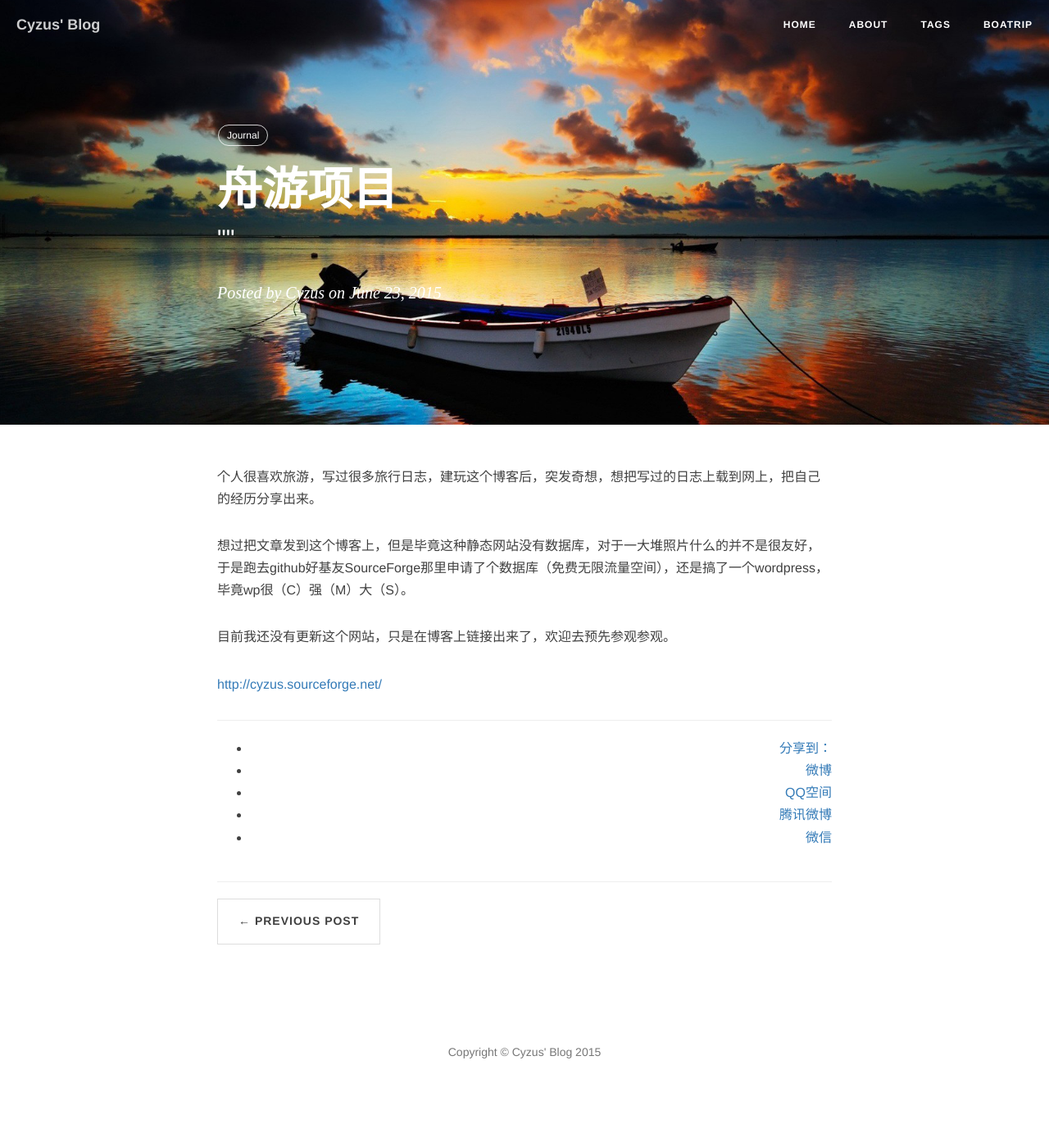
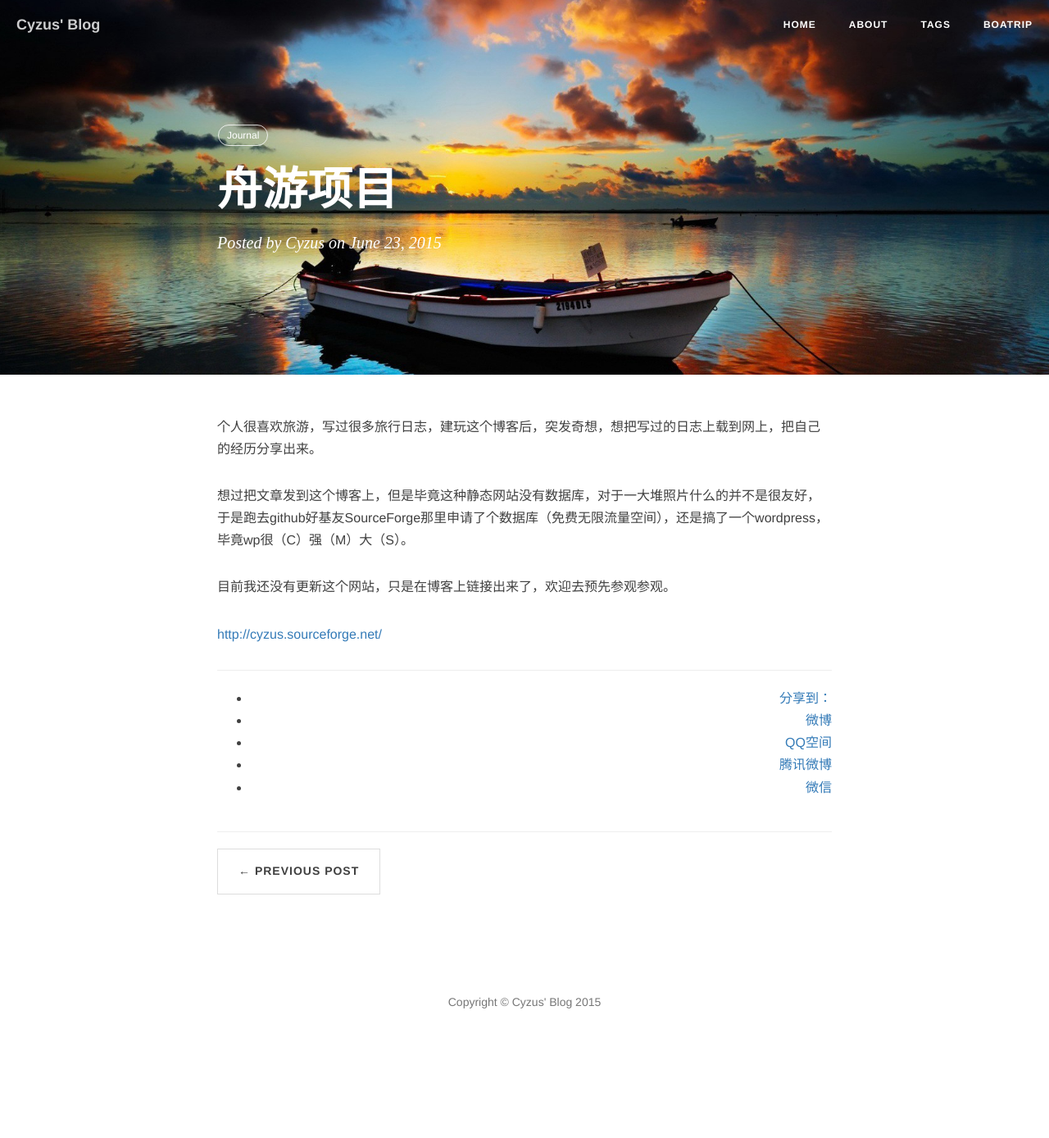
Before and after one commit to heyl1989/cyzus.github.io, a Jekyll site: the page built from _posts/2015-6-23-boatrip.markdown, in a window 1280 px wide. Shown: the whole page at 82% size. Built offline with Jekyll 4.4.1, drawn with Linux system fonts in a browser that asks for light colours; nearby versions of some CDN libraries; comment, search, counter and statistics services are not loaded; after the commit the page ends 1327 px from its top, so only the background shows below that.

Commit message:
boat-blog-update

```diff
--- a/_posts/2015-6-23-boatrip.markdown
+++ b/_posts/2015-6-23-boatrip.markdown
@@ -1,7 +1,7 @@
 ---
 layout:     post
 title:      "舟游项目"
-subtitle:   " \"\""
+subtitle:   ""
 date:       2015-06-23 09:00:00
 author:     "Cyzus"
 header-img: "img/boat.jpg"
```
